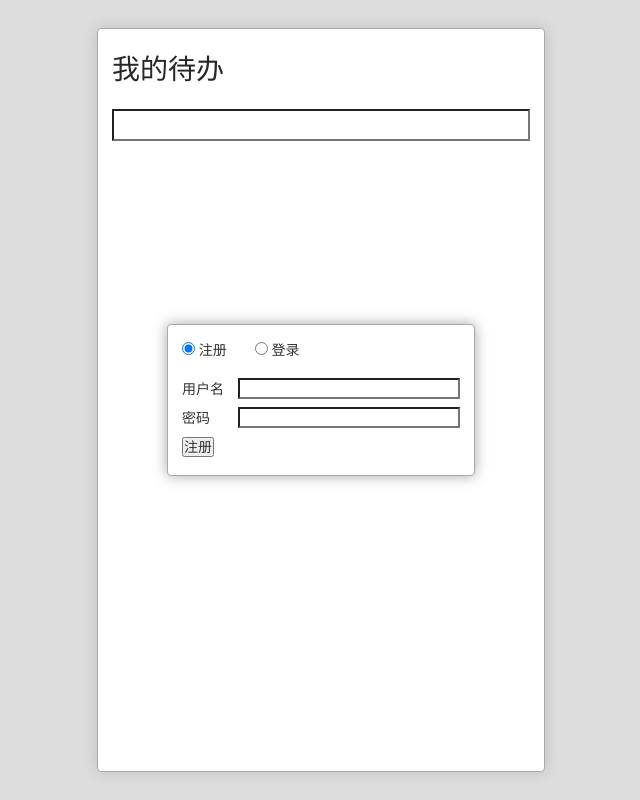
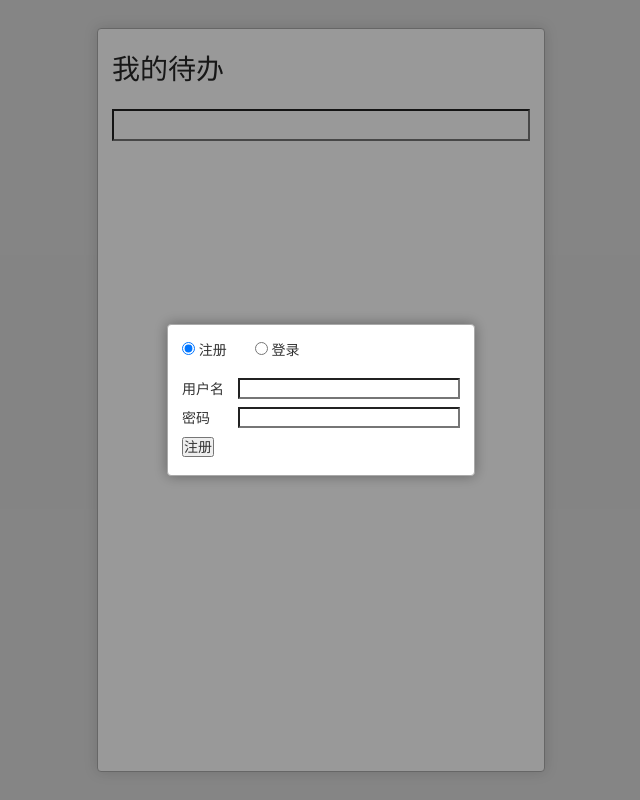
Before and after one commit to 808Mak1r/TodoList, a React (Create React App) app: page / in a window 1280 px wide. Shown: the whole page, without its empty margins (319-959 px from the left). Built offline with nearby package versions, Linux system fonts and the light colour scheme; what leancloud-storage would draw is missing.

Commit message:
给 dialog 添加遮罩效果

```diff
--- a/src/components/UserDialog.scss
+++ b/src/components/UserDialog.scss
@@ -9,6 +9,7 @@
   display: flex;
   justify-content: center;
   align-items: center;
+  background: hsla(0, 0%, 0%, 0.40);
 
   .UserDialog {
     border: 1px solid;
```
Also changed, not shown: 17 other files (tests, documents, lock files or other folders).
